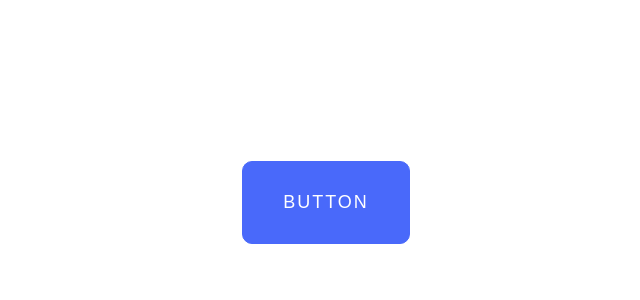
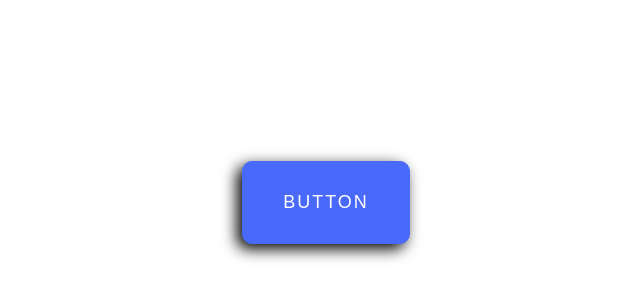
Before and after one commit to MelanyVercetti/animated_button, a plain HTML site: page index.html in a window 1280 px wide. Shown: the part 198-498 px from the top of the page, without its empty margins (314-954 px from the left). Drawn offline with Linux system fonts and the light colour scheme.

Commit message:
shadow added

```diff
--- a/styles.css
+++ b/styles.css
@@ -26,6 +26,7 @@ body {
     overflow: hidden;
     position: relative;
     cursor: pointer;
+    box-shadow: -5px 5px 15px #000;
 }
 
 .buttob:focus {
```
